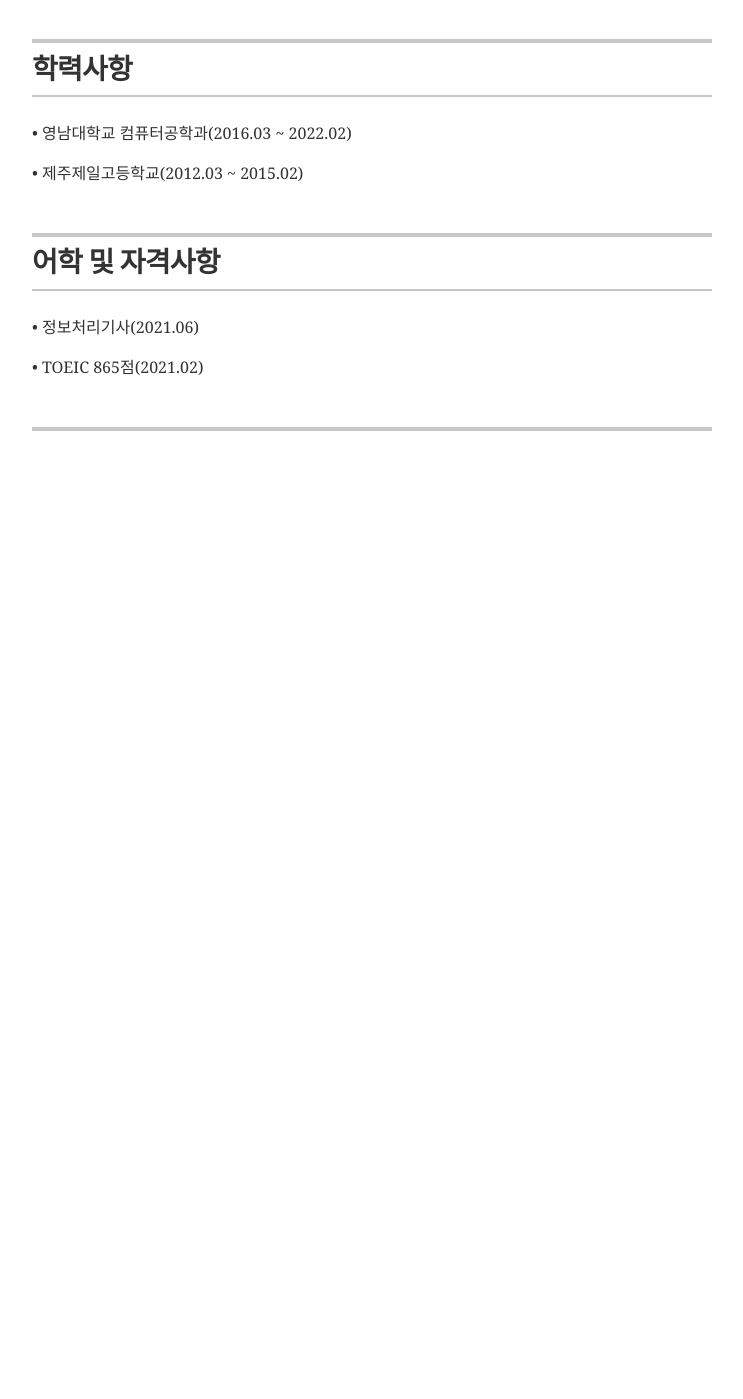
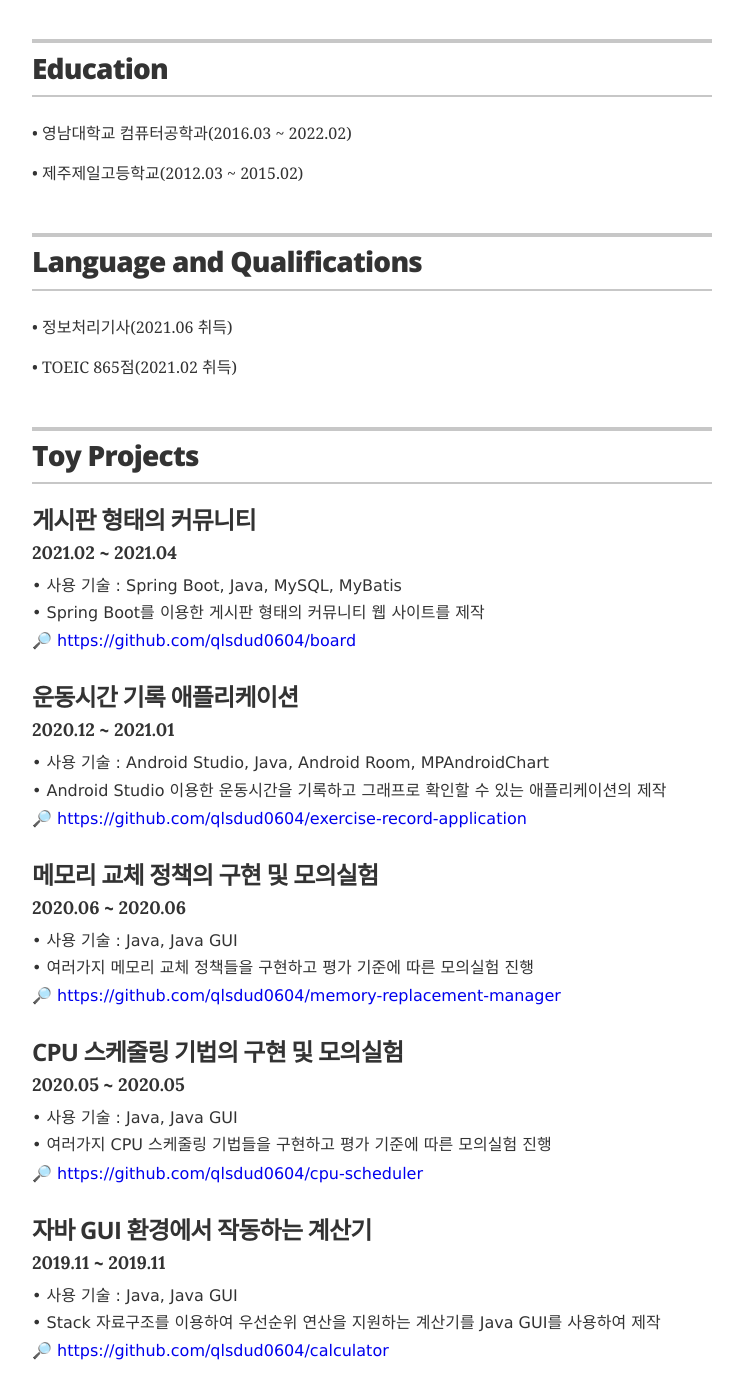
Before and after one commit to qlsdud0604/resume, a Jekyll site: the page built from index.html, in a window 1280 px wide and 1400 px high, scrolled down 556 px. Shown: the whole window, without its empty margins (268-1011 px from the left). Built offline with Jekyll 4.4.1, drawn with Linux system fonts in a browser that asks for light colours; before the commit the page ends 1059 px from its top, so only the background shows below that; some of the changed text lies outside the part shown.

Commit message:
토이 프로젝트 항목 추가

```diff
--- a/_config.yml
+++ b/_config.yml
@@ -37,7 +37,7 @@ resume_section_links:           true   # 인적사항
 resume_section_education:       true   # 학력사항
 resume_section_recognition:     true   # 어학 및 자격증
 # resume_section_experience:      true   # 경험
-# resume_section_projects:        true   # 프로젝트
+resume_section_projects:        true   # 프로젝트
 # resume_section_skills:          true
 # resume_section_associations:    true
 # resume_section_interests:       true
--- a/_data/projects.yml
+++ b/_data/projects.yml
@@ -1,16 +1,42 @@
 # Projects
 # uncomment the urls if you wish to display them, and add your own URL
 
-# jazznotes.io
-- project: jazznotes.io
-  role: Founder & Primary Developer
-  duration: 2012 &mdash; Present
+# 게시판 형태의 커뮤니티
+- project: 게시판 형태의 커뮤니티
+  role:
+  duration: 2021.02 ~ 2021.04
   # url: "#"
-  description: Jazz Notes is an open source node/ember app that helps you keep track of your music compositions and new ideas.
+  skills: 사용 기술 &#58; Spring Boot, Java, MySQL, MyBatis
+  description: Spring Boot를 이용한 게시판 형태의 커뮤니티 웹 사이트를 제작
+  details: https://github.com/qlsdud0604/board
 
-# Springfield Community Outreach Group
-- project: Springfield Community Outreach Group
-  role: Co-Founder & Organizer
-  duration: 2007 &mdash; Present
+
+# 운동시간 기록 애플리케이션
+- project: 운동시간 기록 애플리케이션
+  role:
+  duration: 2020.12 ~ 2021.01
   # url: "#"
-  description: SCOG is a local monthly meetup in Springfield where we share opportunities to volunteer in the community and organize support for families and neighborhoods in need of assistance that the community can provide.
+  skills: 사용 기술 &#58; Android Studio, Java, Android Room, MPAndroidChart
+  description: Android Studio 이용한 운동시간을 기록하고 그래프로 확인할 수 있는 애플리케이션의 제작
+  details: https://github.com/qlsdud0604/exercise-record-application
+
+# 메모리 교체 정책
+- project: 메모리 교체 정책의 구현 및 모의실험
+  duration: 2020.06 ~ 2020.06
+  skills: 사용 기술 &#58; Java, Java GUI
+  description: 여러가지 메모리 교체 정책들을 구현하고 평가 기준에 따른 모의실험 진행
+  details: https://github.com/qlsdud0604/memory-replacement-manager
+
+# CPU 스케줄링
+- project: CPU 스케줄링 기법의 구현 및 모의실험
+  duration: 2020.05 ~ 2020.05
+  skills: 사용 기술 &#58; Java, Java GUI
+  description: 여러가지 CPU 스케줄링 기법들을 구현하고 평가 기준에 따른 모의실험 진행
+  details: https://github.com/qlsdud0604/cpu-scheduler
+
+# 계산기
+- project: 자바 GUI 환경에서 작동하는 계산기
+  duration: 2019.11 ~ 2019.11
+  skills: 사용 기술 &#58; Java, Java GUI
+  description: Stack 자료구조를 이용하여 우선순위 연산을 지원하는 계산기를 Java GUI를 사용하여 제작
+  details: https://github.com/qlsdud0604/calculator
--- a/_layouts/resume.html
+++ b/_layouts/resume.html
@@ -54,7 +54,7 @@
     <section class="content-section">
 
       <header class="section-header">
-        <h2>인적사항</h2>
+        <h2>Personal Information</h2>
       </header>
 
       <div>
@@ -74,7 +74,7 @@
     <!-- 학력사항 시작 -->
     <section class="content-section">
       <header class="section-header">
-        <h2>학력사항</h2>
+        <h2>Education</h2>
       </header>
 
       <div class="resume-item" itemscope itemprop="alumniOf" itemtype="http://schema.org/CollegeOrUniversity">
@@ -91,12 +91,12 @@
     <section class="content-section">
 
       <header class="section-header">
-        <h2>어학 및 자격사항</h2>
+        <h2>Language and Qualifications</h2>
       </header>
 
       <div class="resume-item">
-        <p style="font-family:Georgia;"> &bull; 정보처리기사(2021.06)</p>
-        <p style="font-family:Georgia;"> &bull; TOEIC 865점(2021.02)</p>
+        <p style="font-family:Georgia;"> &bull; 정보처리기사(2021.06 취득)</p>
+        <p style="font-family:Georgia;"> &bull; TOEIC 865점(2021.02 취득)</p>
       </div>
 
     </section>
@@ -129,7 +129,7 @@
     <!-- 프로젝트 시작 -->
     <section class="content-section">
       <header class="section-header">
-        <h2>Projects</h2>
+        <h2>Toy Projects</h2>
       </header>
 
       {% for project in site.data.projects %}
@@ -137,8 +137,11 @@
         <meta itemprop="creator" content="{{ site.resume_name }}" itemtype="http://schema.org/Person" />
         <h3 class="resume-item-title" itemprop="name">{% if project.url %}<a href="{{ project.url }}" itemprop="url">{{
             project.project }}</a>{% else %}{{ project.project }}{% endif %}</h3>
-        <h4 class="resume-item-details" itemprop="description">{{ project.role }} &bull; {{ project.duration }}</h4>
-        <p class="resume-item-copy">{{ project.description }}</p>
+        <h4 class="resume-item-details" itemprop="description">{{ project.duration }}</h4>
+        <p style="font-family:'Lucida Sans'; margin: 0 0 .2rem;">&bull; {{ project.skills }}</p>
+        <p style="font-family:'Lucida Sans'; margin: 0 0 .2rem;">&bull; {{ project.description }}</p>
+        <a href="{{ project.details }}"
+          style="font-family:'Lucida Sans'; margin: 0 0 .2rem; text-decoration:none;">&#128270; {{project.details }}</a>
       </div>
       {% endfor %}
 
```
